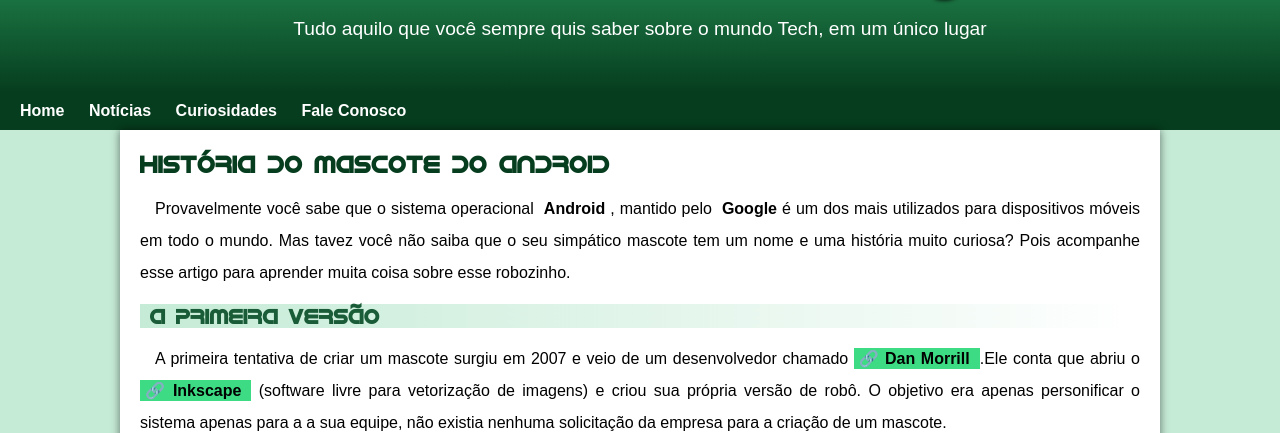
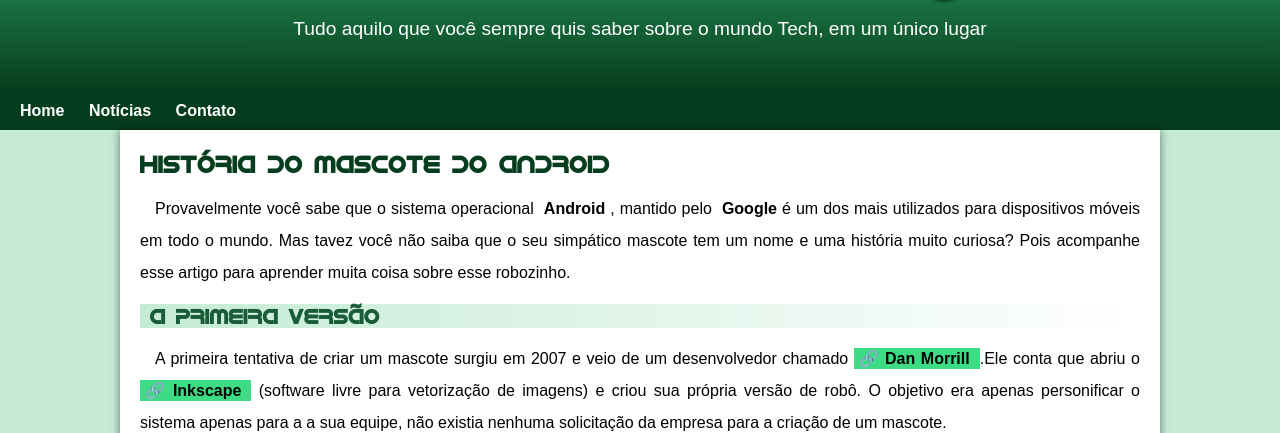
Before and after one commit to vittobaroni/projeto-android, a plain HTML site: page index.html in a window 1280 px wide. Shown: the part 98-531 px from the top of the page. Drawn offline with Linux system fonts and the light colour scheme.

Commit message:
problema de padding corrigido

```diff
--- a/estilo/style.css
+++ b/estilo/style.css
@@ -43,6 +43,8 @@ header > p {
     font-size: 1.2em;
     font-family: var(--fonte-padrao);
     padding: 0px 10px;
+    margin: auto;
+    padding-bottom: 30px;
 }
 header a:hover{
     background-color: #063d1e;
--- a/index.html
+++ b/index.html
@@ -17,8 +17,7 @@
 <nav>
     <a href="#">Home</a>
     <a href="#">Notícias</a>
-    <a href="#">Curiosidades</a>
-    <a href="#">Fale Conosco</a>
+    <a href="#">Contato</a>
 </nav>
 
 <main>
```
